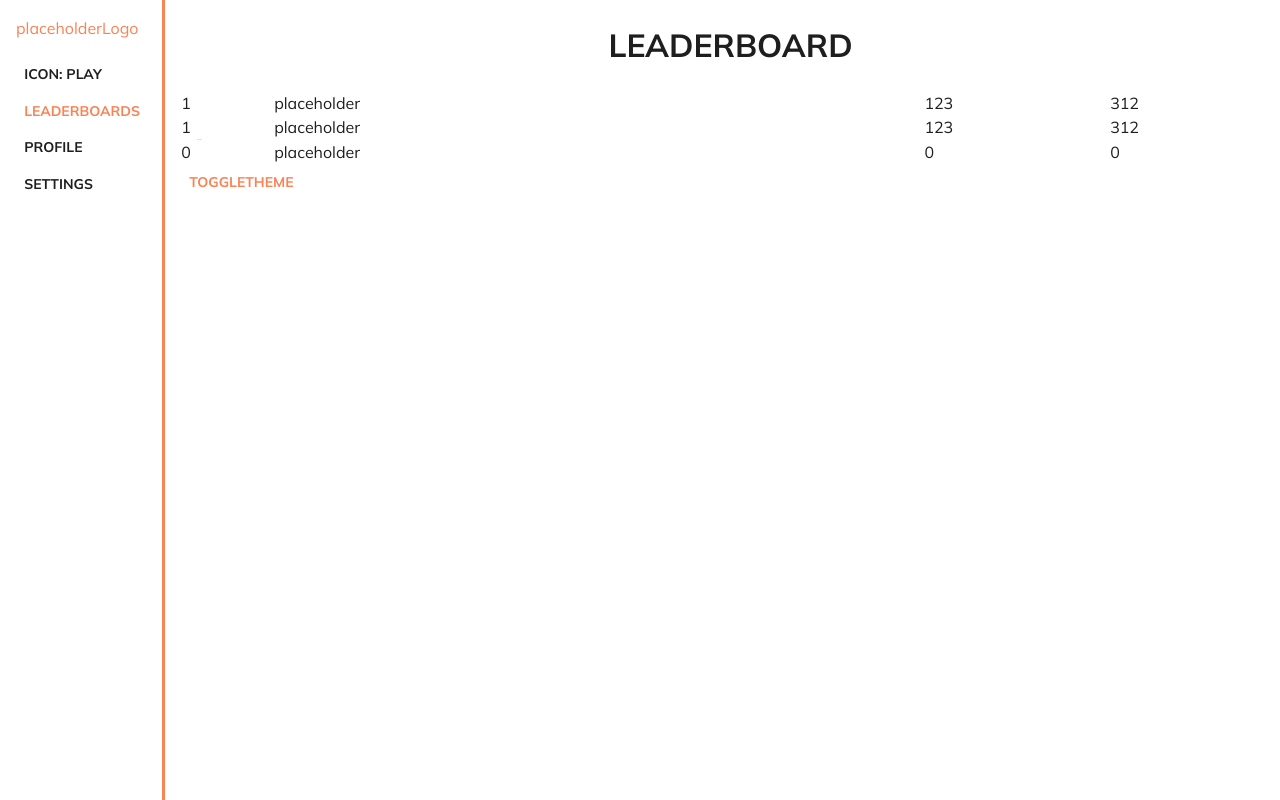
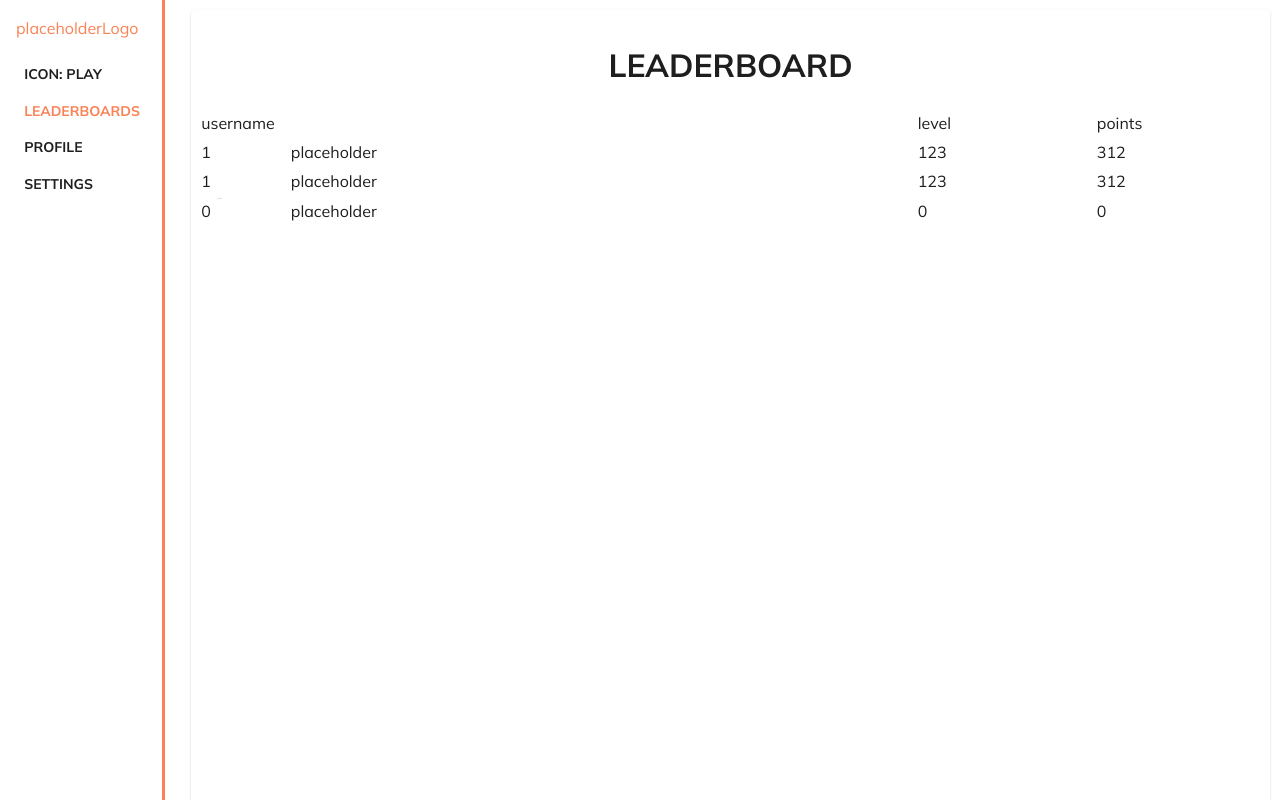
Before and after one commit to Linuxiarnia/synotion.web, a React (Vite) app: page /leaderboards in a window 1280 px wide. Shown: the top 800 px of the page. Built offline with nearby package versions, Linux system fonts and the light colour scheme.

Commit message:
feat leaderboard style

```diff
--- a/src/views/leaderboards/leaderboards.tsx
+++ b/src/views/leaderboards/leaderboards.tsx
@@ -1,4 +1,4 @@
-import { Box, Divider, Grid2 } from '@mui/material';
+import { Box, Card, Divider, Grid2 } from '@mui/material';
 import React from 'react';
 
 interface playerEntry{
@@ -40,14 +40,27 @@ const userEntry: playerEntry = {
 
 export const Leaderboards = () => {
     return(
-        <div>
+        <Card sx={{
+            padding: '10px', margin: '10px', height: '80%'
+        }}>
             <center><h1>LEADERBOARD</h1></center>
+            <Grid2 container key = {'legend'}  spacing={2}>
+                <Grid2 size={8}>
+                    username
+                </Grid2>
+                <Grid2 size={2}>
+                    level
+                </Grid2>
+                <Grid2 size={2}>
+                    points
+                </Grid2>
+            </Grid2>
             <Grid2 justifyContent={'center'}>
                 {/* top10 */}
                 {
                     data.map((player, i) => {
                         return(
-                            <Grid2 container key = {i} spacing={2}>
+                            <Grid2 container key = {i} spacing={2} sx={{ marginY: '5px' }}>
                                 <Grid2 size={1}>
                                     {player.position}
                                 </Grid2>
@@ -86,6 +99,6 @@ export const Leaderboards = () => {
 
 
             </Grid2>
-        </div>
+        </Card>
     );
 };
```
